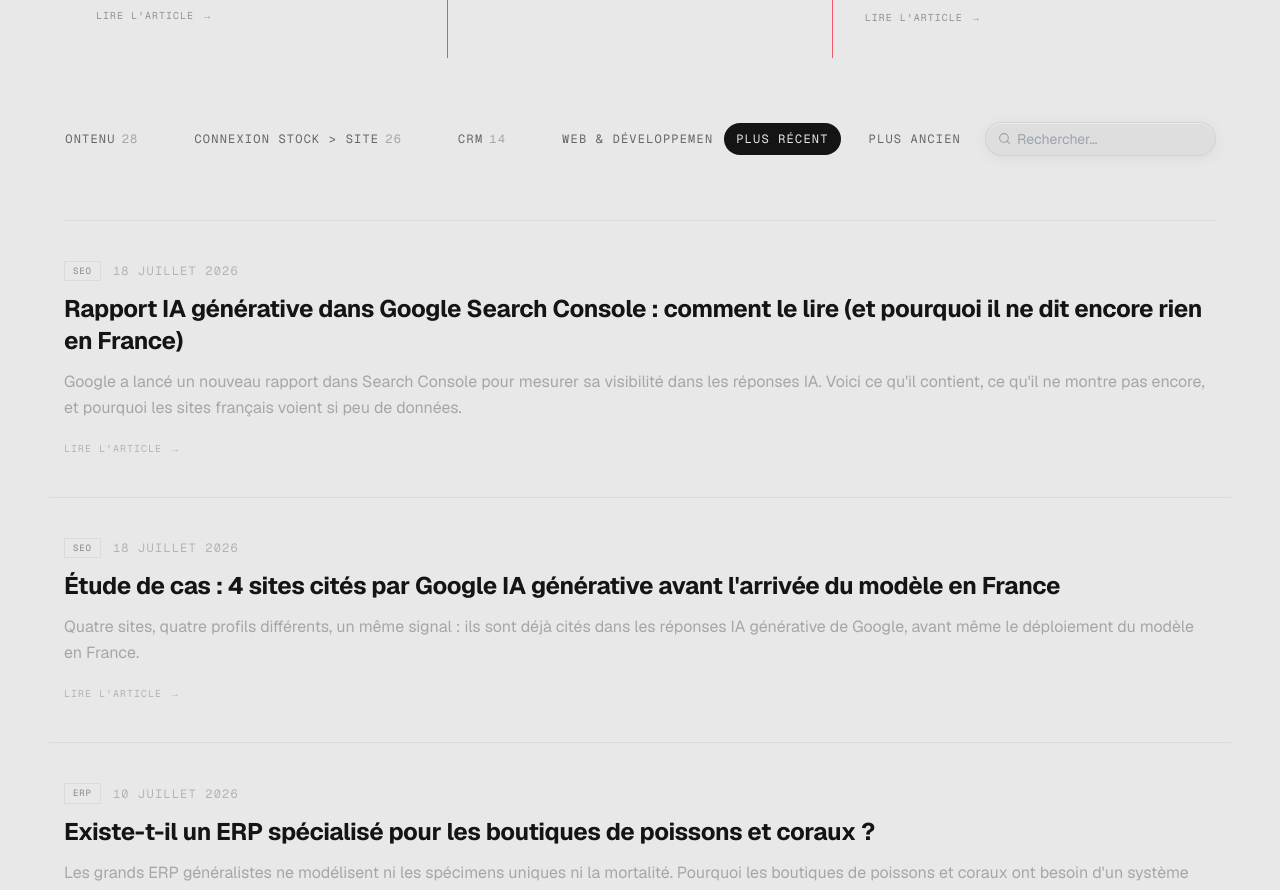
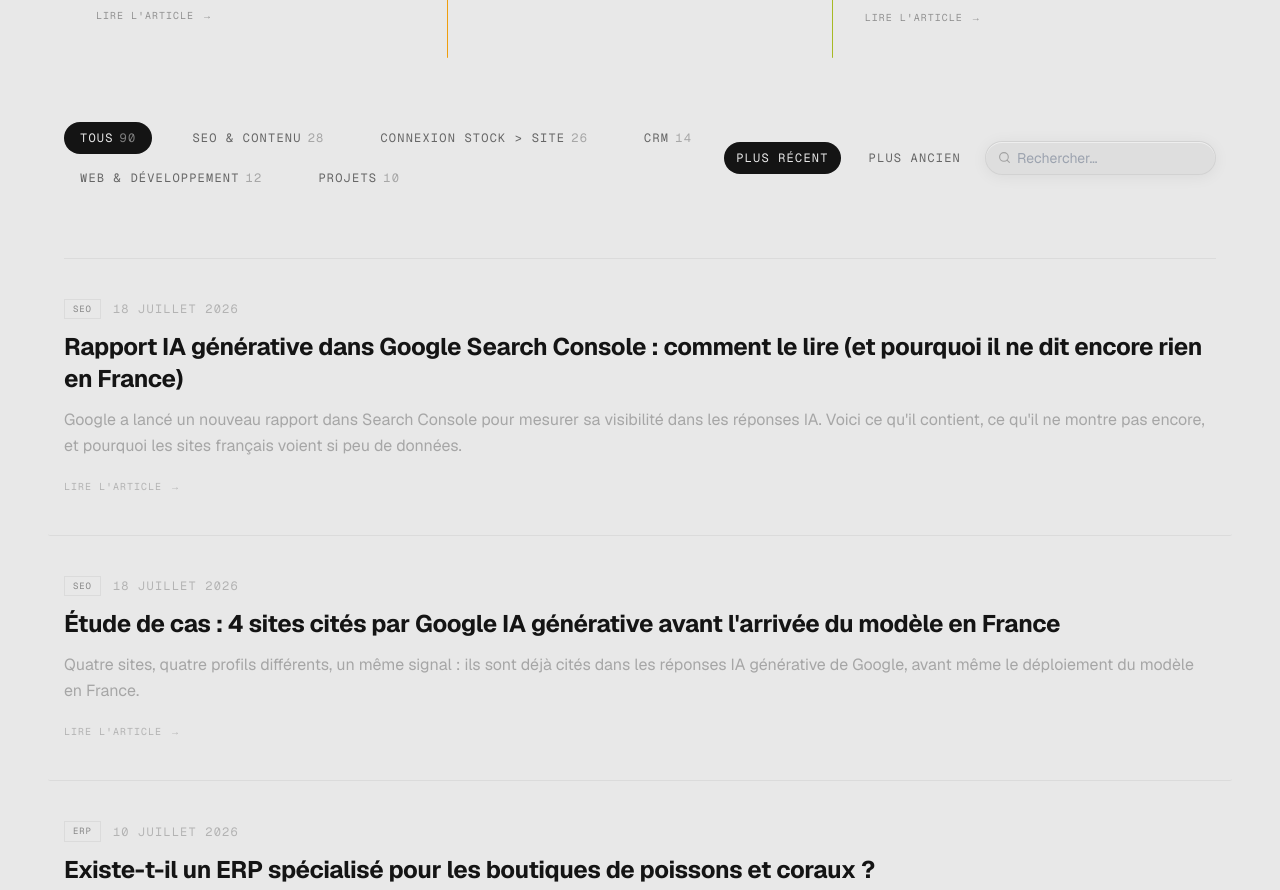
Before and after one commit to loanrmb/torquemade-v2, a Next.js app: page /blog in a window 1280 px wide. Shown: the part 1040-1930 px from the top of the page. Built offline with nearby package versions, Linux system fonts and the light colour scheme.

Commit message:
fix(blog): remove sliding filter pills, wrap fixed buttons instead
Category filters no longer scroll horizontally. They now sit side by
side with flex-wrap, dropping to additional lines when they don't fit
the available width, instead of overflowing into a swipeable strip.

```diff
--- a/components/blog/BlogList.tsx
+++ b/components/blog/BlogList.tsx
@@ -255,10 +255,11 @@ export function BlogList() {
           ref={filterBarRef}
           className="order-1 md:order-2 sticky top-24 z-40 mb-16 flex flex-col items-start gap-3 md:flex-row md:flex-wrap md:items-center"
         >
-          {/* ── FILTRES — labels plats, scroll horizontal plein-bleed, chaque label atteignable.
-              Pas de fond conteneur : seul le filtre actif reçoit un fond plein (pill). ── */}
-          <div className="w-full min-w-0 overflow-x-auto -mx-4 px-4 snap-x snap-mandatory scrollbar-hide md:w-auto md:flex-1 md:mx-0 md:px-0 md:flex md:justify-center md:snap-none">
-            <div className="inline-flex items-center gap-6 flex-shrink-0">
+          {/* ── FILTRES — labels plats, fixes côte à côte, retombent à la ligne si besoin
+              (plus d'effet coulissant). Pas de fond conteneur : seul le filtre actif
+              reçoit un fond plein (pill). ── */}
+          <div className="w-full min-w-0 md:w-auto md:flex-1 md:flex md:justify-center">
+            <div className="flex flex-wrap items-center gap-x-6 gap-y-2">
               {categories.map((cat) => {
                 const key = cat === ALL ? 'all' : cat
                 const isActive = activeKey === key
@@ -270,7 +271,7 @@ export function BlogList() {
                   <button
                     key={key}
                     onClick={() => handleFilter(key)}
-                    className={`snap-start flex items-center gap-1.5 rounded-full px-4 py-2 font-mono text-xs uppercase tracking-widest transition-opacity duration-150 whitespace-nowrap ${
+                    className={`flex items-center gap-1.5 rounded-full px-4 py-2 font-mono text-xs uppercase tracking-widest transition-opacity duration-150 whitespace-nowrap ${
                       isActive ? '' : 'hover:opacity-70'
                     }`}
                     style={{
```
